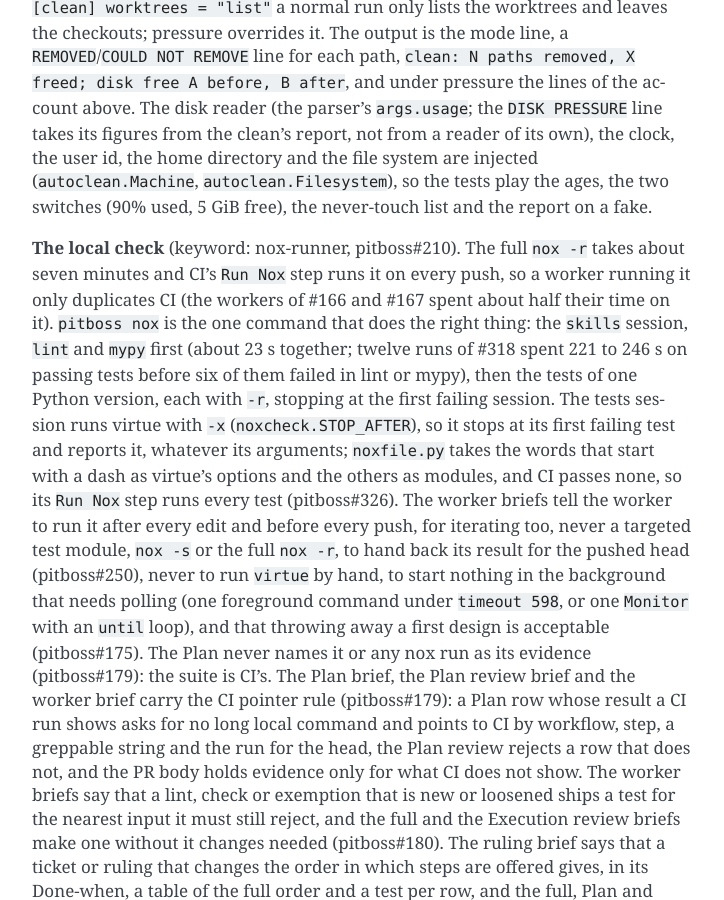
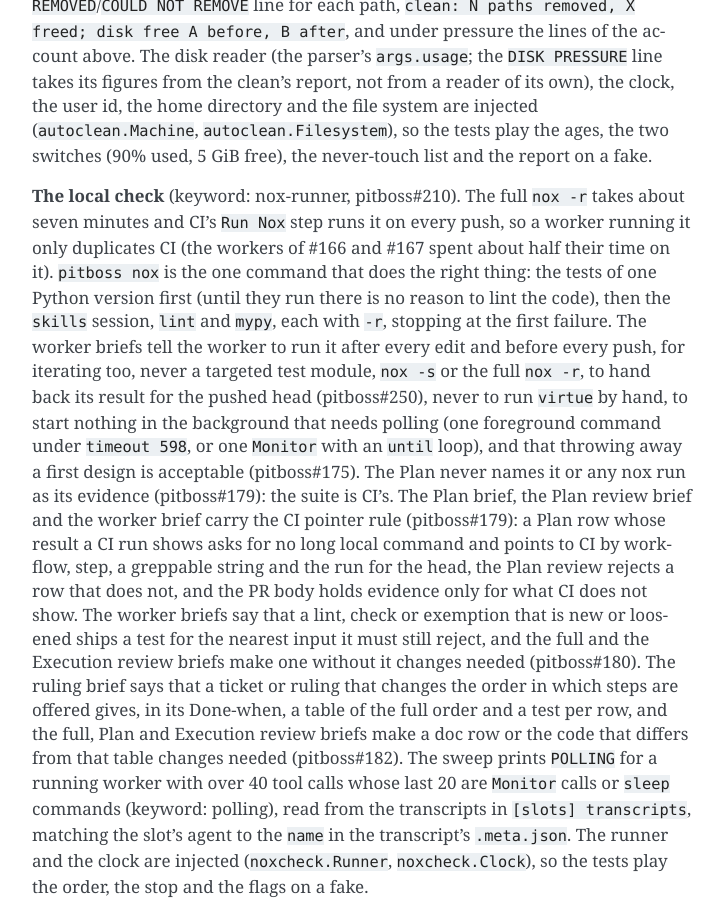
Before and after one commit to dev-skill-up/pitboss, a Sphinx documentation site: the page built from doc/design.rst, in a window 1280 px wide and 900 px high, scrolled down 23031 px. Shown: the whole window, without its empty margins (388-1112 px from the left). Built offline with Sphinx 7.4.7, drawn with Linux system fonts in a browser that asks for light colours; some of the changed text lies outside the part shown.

Commit message:
Test virtue's -x over a failing test, keep one statement of the nox order, leave doc/design.rst alone (pitboss#326)
Co-Authored-By: Claude Sonnet 5.5 <noreply@anthropic.com>
Claude-Session: https://claude.ai/code/session_01HwLsLtFgHv4ix6TZzPYRcT

```diff
--- a/README.rst
+++ b/README.rst
@@ -88,9 +88,8 @@ about every line. A project enables it in its ``.claude/settings.json``:
 Development
 -----------
 
-``pitboss nox`` is a worker's local check (the ``skills`` session, ``lint`` and
-``mypy``, then the tests of one Python version, stopping at the first failing
-session and at the first failing test; the rest is CI's). ``nox`` runs every check: ``tests`` (100% branch coverage),
+``pitboss nox`` is a worker's local check (its sessions and their order are in
+the sweep skill's ``references/rules.md``; the rest is CI's). ``nox`` runs every check: ``tests`` (100% branch coverage),
 ``lint`` (black and stolid), ``mypy``, ``docs``, ``skills`` (the skill's files,
 the markers against the references, and ``skill-zips/``), ``dry_release``. The
 design, and how each value specific to one project became configuration, is in
--- a/doc/design.rst
+++ b/doc/design.rst
@@ -353,10 +353,9 @@ Commands
        closes the finished scratch PRs (see ``sweep``); ``--dry-run`` lists them.
    * - ``nox [-- MODULE...]``
      - The worker's local check (keyword: nox-runner, pitboss#210; see
-       **The local check** below). Runs ``nox -r -s`` for ``skills``,
-       ``lint``, ``mypy`` and ``tests-3.13``, in that order, and stops at the
-       first that fails: exit 1 with that session's output. The tests session
-       is given ``-x`` (it stops at its first failing test). Words after ``--``
+       **The local check** below). Runs ``nox -r -s`` for ``tests-3.13``,
+       ``skills``, ``lint`` and ``mypy``, in that order, and stops at the
+       first that fails: exit 1 with that session's output. Words after ``--``
        are test modules, passed to the tests session only. Prints one line for
        each session that ran (name, ``success`` or ``failed``, seconds) and, on
        success, that CI's ``Run Nox`` step is the proof of the whole suite.
@@ -812,14 +811,9 @@ the two switches (90% used, 5 GiB free), the never-touch list and the report on
 takes about seven minutes and CI's ``Run Nox`` step runs it on every push, so a
 worker running it only duplicates CI (the workers of #166 and #167 spent about
 half their time on it). ``pitboss nox`` is the one command that does the right
-thing: the ``skills`` session, ``lint`` and ``mypy`` first (about 23 s together;
-twelve runs of #318 spent 221 to 246 s on passing tests before six of them failed
-in lint or mypy), then the tests of one Python version, each with ``-r``,
-stopping at the first failing session. The tests session runs virtue with ``-x``
-(``noxcheck.STOP_AFTER``), so it stops at its first failing test and reports it,
-whatever its arguments; ``noxfile.py`` takes the words that start with a dash as
-virtue's options and the others as modules, and CI passes none, so its
-``Run Nox`` step runs every test (pitboss#326). The worker briefs tell
+thing: the tests of one Python version first (until they run there is no reason
+to lint the code), then the ``skills`` session, ``lint`` and ``mypy``, each with
+``-r``, stopping at the first failure. The worker briefs tell
 the worker to run it after every edit and before every push, for iterating too,
 never a targeted test module, ``nox -s`` or the full ``nox -r``, to hand back
 its result for the pushed head (pitboss#250), never to
```
Also changed, not shown: CLAUDE.md (+1 -1 lines), plugins/pitboss/skills/sweep/SKILL.md (+1 -1 lines), 5 other files.
